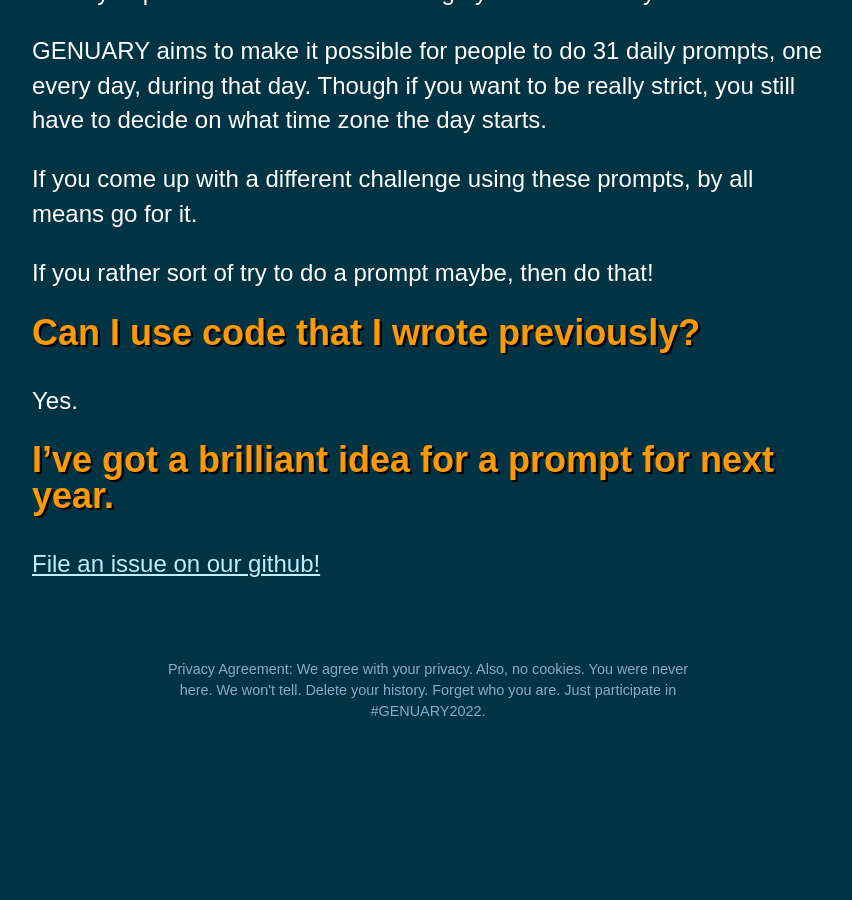
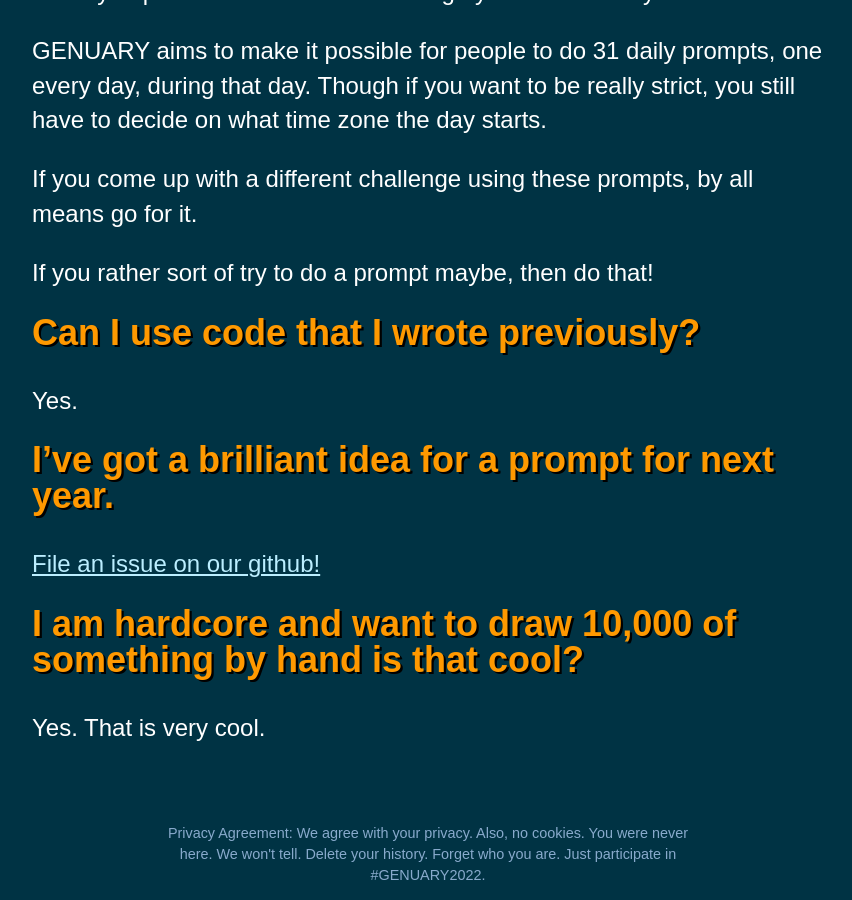
Before and after one commit to genuary2022/genuary2022.github.io, a Jekyll site: the page built from faq.md, in a window 1280 px wide and 900 px high, scrolled down 1869 px. Shown: the whole window, without its empty margins (212-1064 px from the left). Built offline with Jekyll 4.4.1, drawn with Linux system fonts in a browser that asks for light colours; our own code applies the rules of GitHub Pages for plain Markdown files; before the commit the page ends 2605 px from its top, so only the background shows below that.

Commit message:
update faq

```diff
--- a/faq.md
+++ b/faq.md
@@ -49,3 +49,7 @@ Yes.
 ## I've got a brilliant idea for a prompt for next year.
 
 [File an issue on our github!](https://github.com/genuary2022/genuary2022.github.io/issues/3)
+
+## I am hardcore and want to draw 10,000 of something by hand is that cool?
+
+Yes. That is very cool.
```
